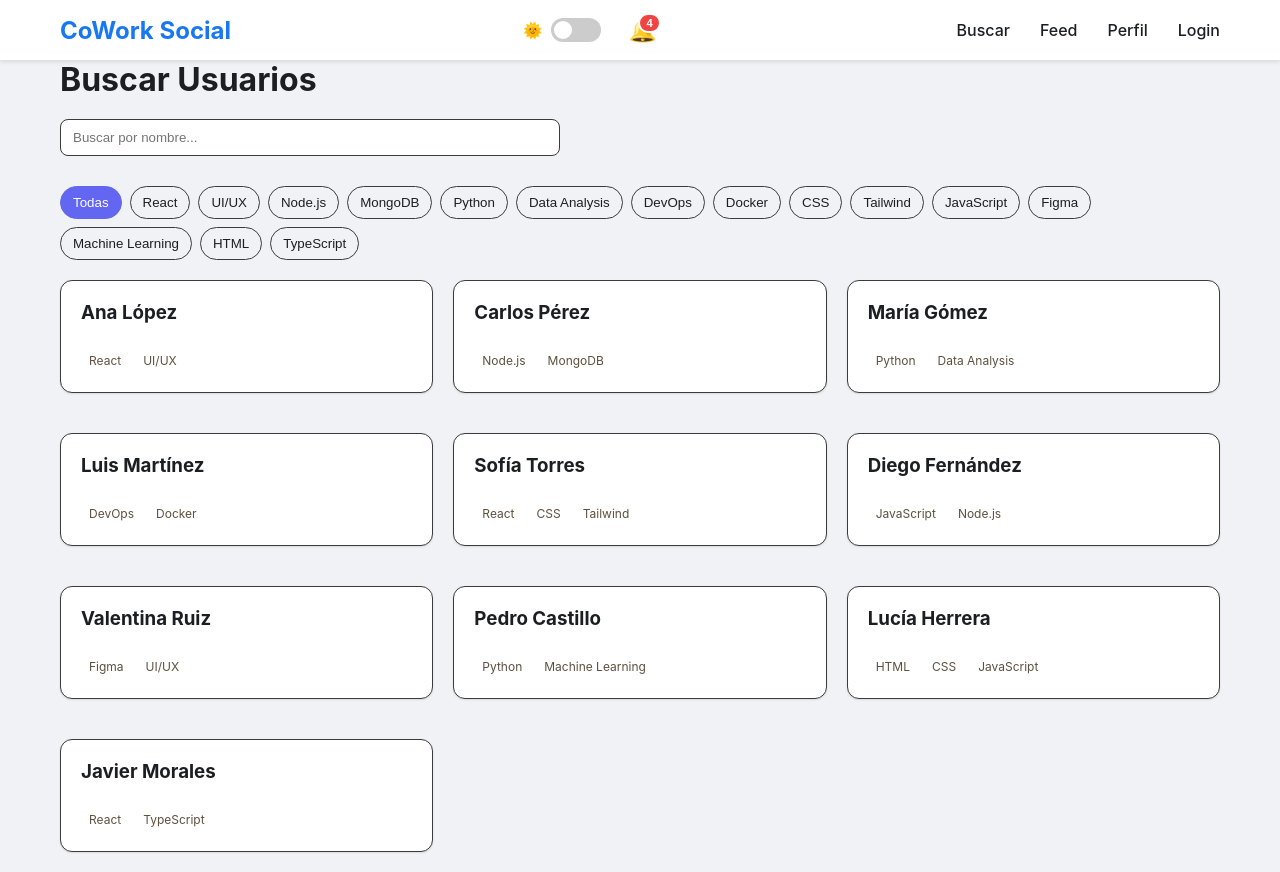
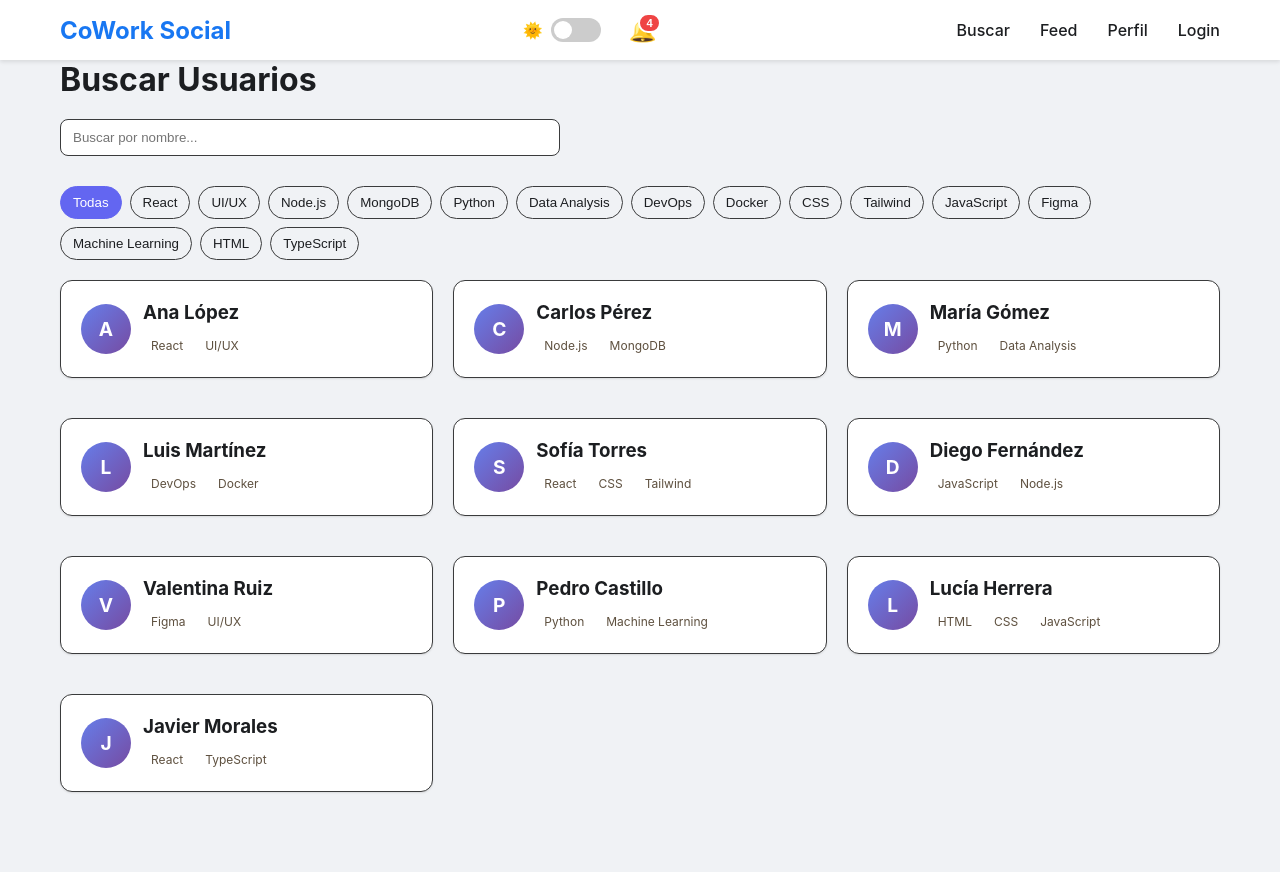
Before and after one commit to ali-zunega/cowork-social-frontend, a React (Create React App) app in the folder frontend/: page /search in a window 1280 px wide. After the commit the page ends 812 px from the top, so only its background shows below. Built offline with nearby package versions, Linux system fonts and the light colour scheme.

Commit message:
feat(fe-07): following system and search ui

```diff
--- a/frontend/src/components/FollowButton.css
+++ b/frontend/src/components/FollowButton.css
@@ -5,7 +5,7 @@
     justify-content: center;
     gap: 8px;
     font-weight: 600;
-    border-radius: 20px;
+    border-radius: 16px;
 }
 
 .follow-btn.btn-secondary {
--- a/frontend/src/pages/FollowList.css
+++ b/frontend/src/pages/FollowList.css
@@ -31,13 +31,14 @@
     justify-content: space-between;
     align-items: flex-start;
     padding: 20px;
-    gap: 15px;
+    gap: 1rem;
 }
 
 .user-info {
     display: flex;
-    gap: 15px;
+    gap: 12px;
     align-items: center;
+    flex-grow: 1;
 }
 
 .user-avatar-small {
--- a/frontend/src/pages/FollowersList.js
+++ b/frontend/src/pages/FollowersList.js
@@ -13,8 +13,8 @@ const FollowersList = () => {
     const shuffled = [...mockUsers]
 
       .sort(() => 0.5 - Math.random())
-      // Tomamos 5 usuarios aleatorios del mockUsers
-      .slice(0, 5);
+      // Tomamos 6 usuarios aleatorios del mockUsers para mostrar
+      .slice(0, 6);
     return shuffled;
   }, []);
 
--- a/frontend/src/pages/Search.css
+++ b/frontend/src/pages/Search.css
@@ -16,6 +16,11 @@
     box-shadow: 0 0 0 2px rgba(99, 102, 241, 0.2);
 }
 
+.user-details h3 {
+    margin-bottom: 5px;
+    color: var(--text-primary);
+}
+
 .users-grid {
     display: grid;
     grid-template-columns: repeat(auto-fill, minmax(240px, 1fr));
@@ -29,12 +34,23 @@
 }
 
 .user-card {
+    display: flex;
+    flex-direction: column;
+    justify-content: space-between;
+    align-items: flex-start;
     background: var(--card-bg);
     color: var(--text-primary);
     padding: 20px;
     border-radius: 12px;
     border: 1px solid var(--border-color);
     transition: transform 0.2s ease, box-shadow 0.2s ease;
+}
+
+.user-info {
+    display: flex;
+    gap: 12px;
+    align-items: center;
+    flex-grow: 1;
 }
 
 .user-card:hover {
--- a/frontend/src/pages/Search.js
+++ b/frontend/src/pages/Search.js
@@ -56,14 +56,18 @@ const Search = () => {
       <div className="users-grid">
         {filteredUsers.map((user) => (
           <div key={user.id} className="card user-card">
+            <div className="user-info">
+              <div className="user-avatar-small">{user.name.charAt(0)}</div>
+              <div className="user-details">
                 <h3>{user.name}</h3>
-
                 <div className="user-skills">
                   {user.skills.map((skill) => (
                     <span key={skill} className="skill-badge">
                       {skill}
                     </span>
                   ))}
+                </div>
+              </div>
             </div>
           </div>
         ))}
```
Lines whose indentation alone changed are shown as unchanged.
